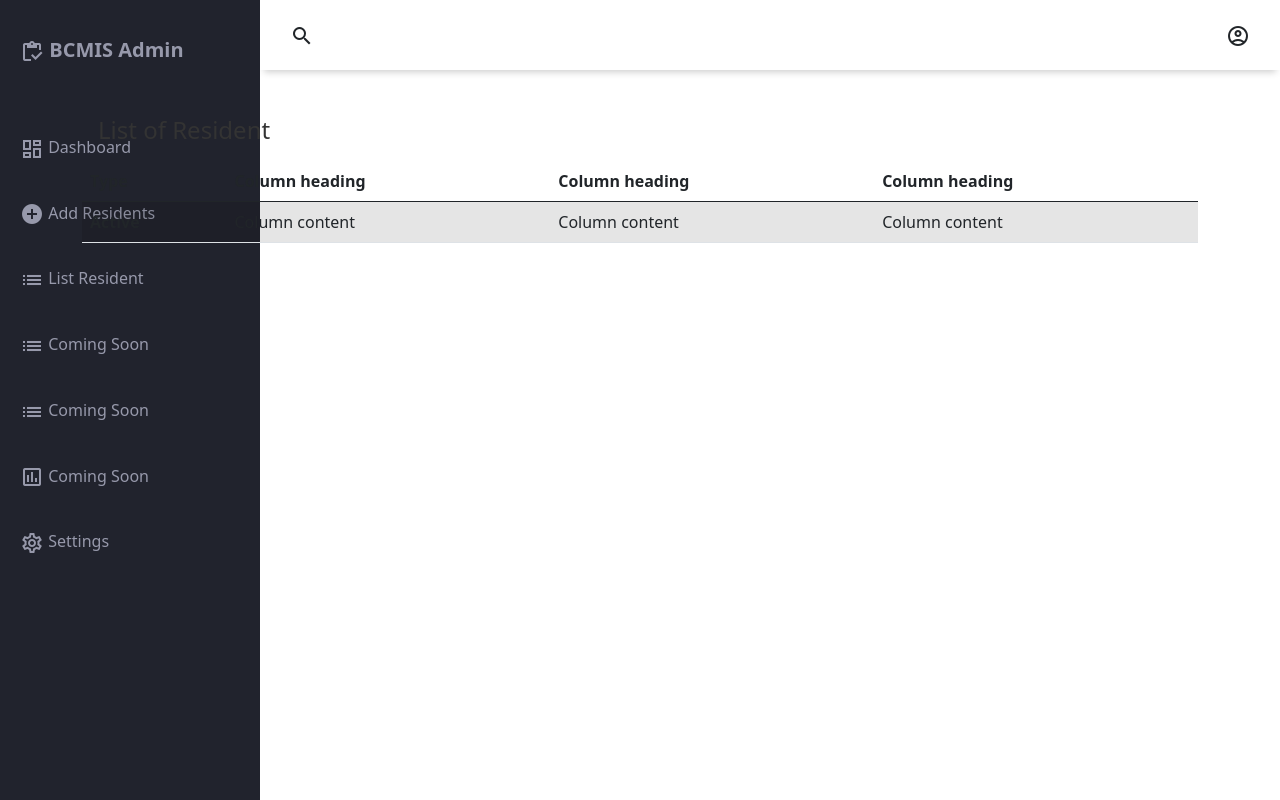
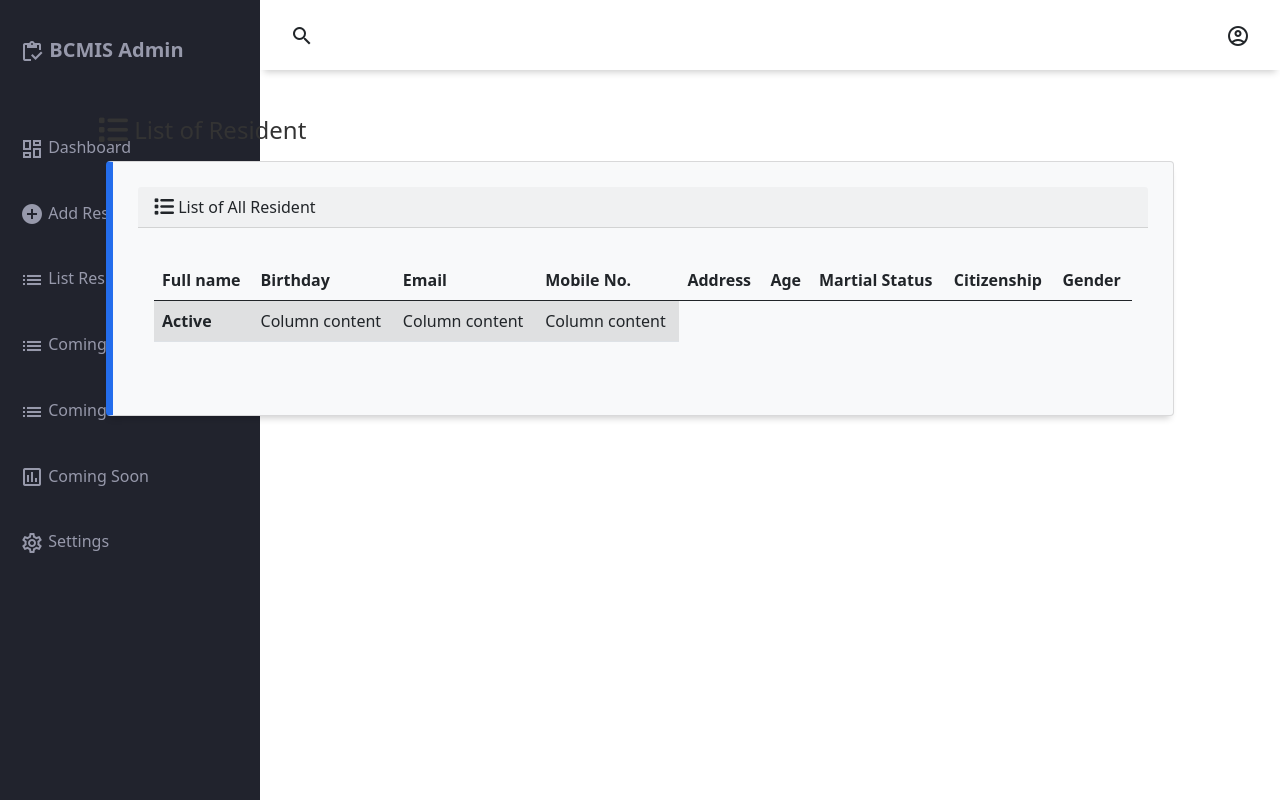
Before and after one commit to chrstncleofas/BCMIS, a Django app: page /view_list in a window 1280 px wide. Run offline with Django 4.2, Linux system fonts and the light colour scheme; data comes from the database, SQL or seed files in the repository.

Commit message:
Added UI and Implementeed the function

```diff
--- a/templates/authentication/view.html
+++ b/templates/authentication/view.html
@@ -83,27 +83,45 @@
     <section class="containers-tables">
         <div class="d-flex flex-column">
             <div class="container">
-                <h4 class="m-3" style="color: #333;">List of Resident</h4>
+                <h4 class="m-3" style="color: #333;"><i class="fa-solid fa-list fa-lg"></i>  List of Resident</h4>
                 <div class="row">
                     <div class="col-12">
+                        {% if resident %}
+                        <div class="card bg-light ms-4 me-4 mb-4">
+                            <div class="card-header"><i class="fa-solid fa-list fa-lg"></i> List of All Resident</div>
+                            <div class="card-body">
+                              <p class="card-text">
+                                <div class="table-responsive">
                                     <table class="table table-hover">
                                         <thead>
                                           <tr>
-                                <th scope="col">Type</th>
-                                <th scope="col">Column heading</th>
-                                <th scope="col">Column heading</th>
-                                <th scope="col">Column heading</th>
+                                            <th scope="col">Full name</th>
+                                            <th scope="col">Birthday</th>
+                                            <th scope="col">Email</th>
+                                            <th scope="col">Mobile No.</th>
+                                            <th scope="col">Address</th>
+                                            <th scope="col">Age</th>
+                                            <th scope="col">Martial Status</th>
+                                            <th scope="col">Citizenship</th>
+                                            <th scope="col">Gender</th>
                                           </tr>
                                         </thead>
                                         <tbody>
                                           <tr class="table-active">
-                                <th scope="row">Active</th>
+                                            <th>Active</th>
                                             <td>Column content</td>
                                             <td>Column content</td>
                                             <td>Column content</td>
                                           </tr>
                                         </tbody>
                                     </table>
+                                </div>
+                              </p>
+                            </div>
+                          </div>
+                        {% else %}
+                        <h5 class="alert alert-primary ms-4 me-4">No record  List</h5>
+                        {% endif %}
                     </div>
                 </div>
             </div>
```
Lines whose indentation alone changed are shown as unchanged.
